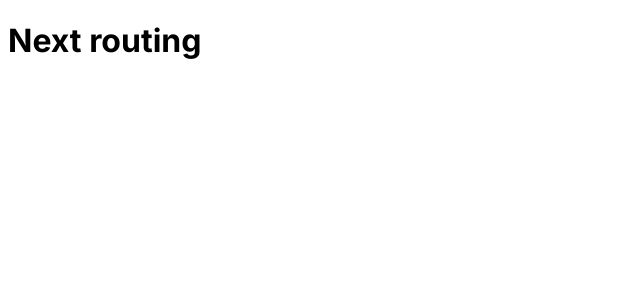
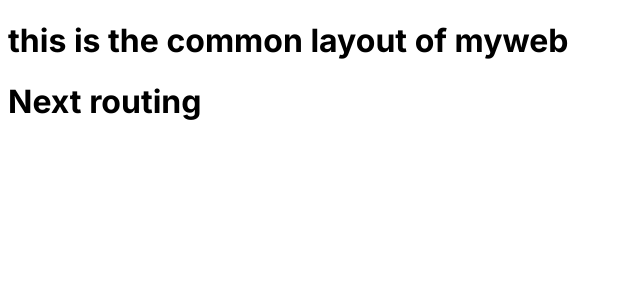
Before and after one commit to kabeer-necrox/metadanext, a Next.js app: page / in a window 1280 px wide. Shown: the top 300 px of the page, without its empty margins (0-640 px from the left). Built offline with nearby package versions, Linux system fonts and the light colour scheme.

Commit message:
common layout

```diff
--- a/src/app/layout.js
+++ b/src/app/layout.js
@@ -11,7 +11,9 @@ export const metadata = {
 export default function RootLayout({ children }) {
   return (
     <html lang="en">
+      <h1>this is the common layout of myweb </h1>
       <body className={inter.className}>{children}</body>
+
     </html>
   );
 }
```
